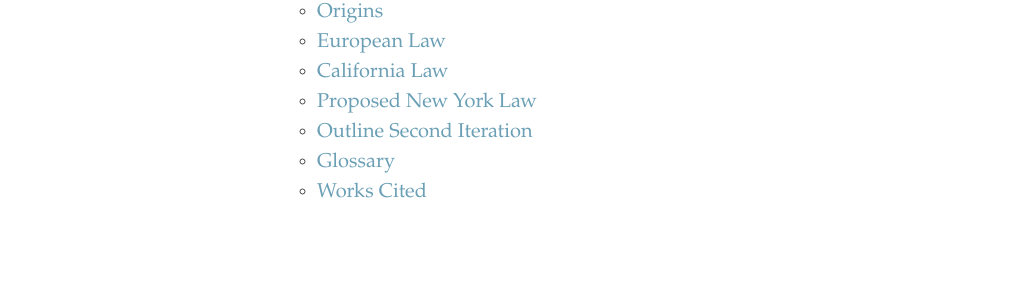
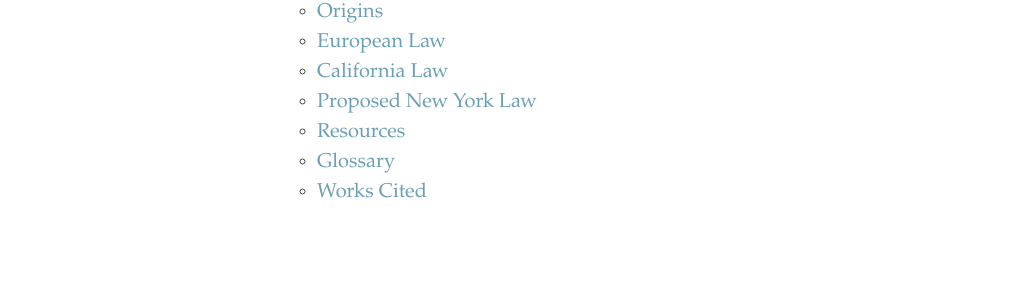
Before and after one commit to binipringle/right-to-be-forgotten, a Jekyll site: the page built from index.html, in a window 1280 px wide. Shown: the part 645-929 px from the top of the page, without its empty margins (3-1031 px from the left). Built offline with Jekyll 4.4.1, drawn with Linux system fonts in a browser that asks for light colours.

Commit message:
editing text

```diff
--- a/_texts/4-resources.md
+++ b/_texts/4-resources.md
@@ -1,6 +1,6 @@
 ---
-layout: Resources
-title: Outline Second Iteration
+layout: Narrative
+title: Resources
 author:
 editor: Sabina Pringle
 source:
```
Also changed, not shown: _texts/0-origins.md (+1 -1 lines).
